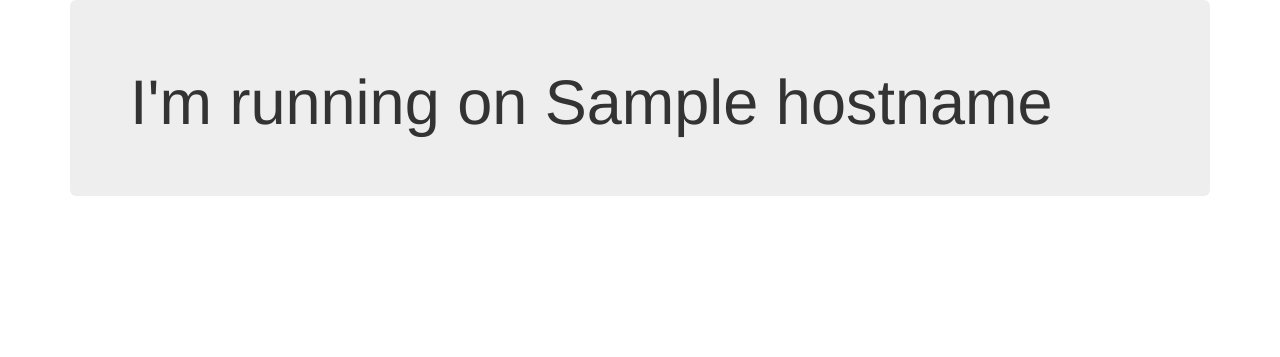
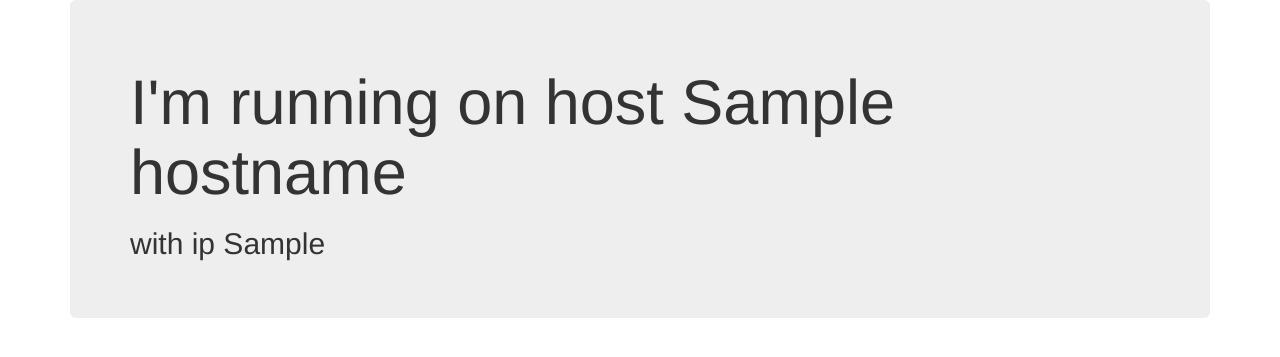
Before and after one commit to xandradx/demodockerapp, a Flask app: template templates/index.html in a window 1280 px wide. Shown: the part 56-413 px from the top of the page. Run offline with Flask 2, Linux system fonts and the light colour scheme; the template is opened without the code that fills it: most values are stand-ins (such as "Sample title", 1, 10 or a date in 2020); some libraries are stand-ins or nearby versions.

Commit message:
add ip detection

```diff
--- a/templates/index.html
+++ b/templates/index.html
@@ -11,7 +11,8 @@
 
 {% block content %}
 <div class="jumbotron">
-        <h1>I'm running on {{ hostname }}</h1>
+        <h1>I'm running on host {{ hostname }}</h1>
+        <h2>with ip {{ ip }}</h2>
       </div>
 </div>
 {% endblock %}
```
